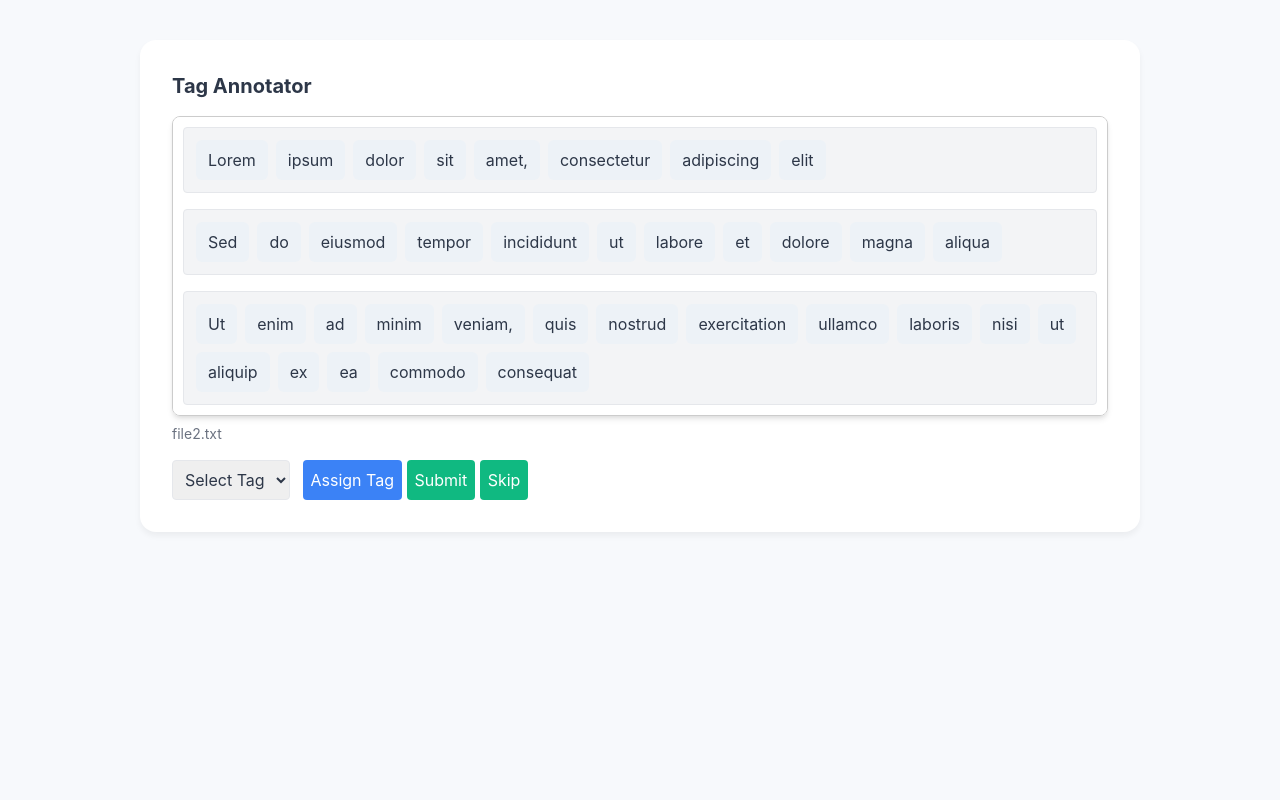
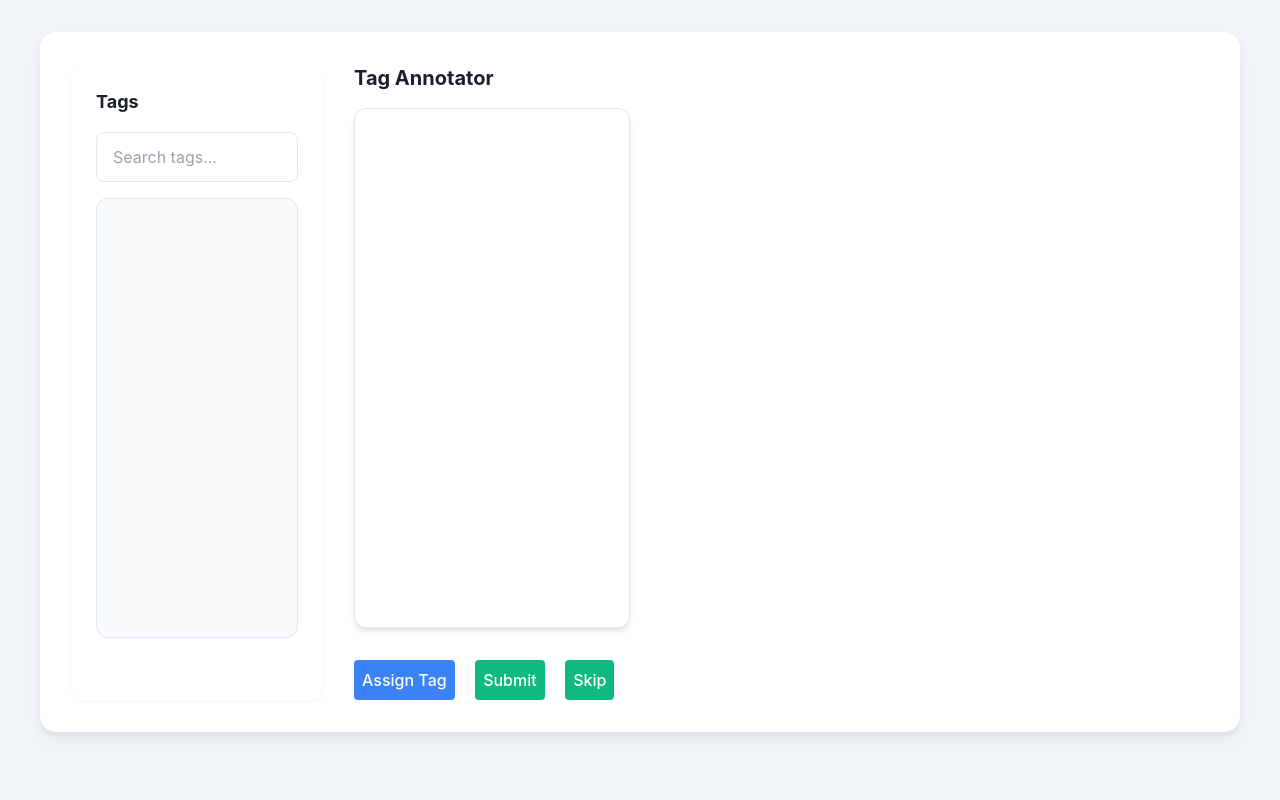
Before and after one commit to vaiva-a/NER_repo, a Django app: template tags/templates/tags/home.html in a window 1280 px wide. Run offline with Django 5.2, Linux system fonts and the light colour scheme; the template is opened without the code that fills it, so the values that code supplies are empty.

Commit message:
search tag

```diff
--- a/tagproject/picked_files.json
+++ b/tagproject/picked_files.json
@@ -1 +1 @@
-["file1.txt"]
+["file1.txt", "file2.txt"]
--- /dev/null
+++ b/tagproject/text_files/neww.txt
@@ -0,0 +1,5 @@
+Vikram, a software engineer at Google, was invited to a global AI conference at IISC Bangalore. Excited about the trip, he booked his flight from Delhi to Bangalore and made a list of places to visit. Upon arrival, he checked into The Leela Palace and enjoyed a traditional South Indian thali at Mavalli Tiffin Room (MTR). After lunch, he visited Lalbagh Botanical Garden, where he admired the glass house and bought a bonsai plant from a nearby nursery.
+The next day, Vikram attended the conference at IISC, where he met Dr. Ananya Rao, a leading researcher in Natural Language Processing (NLP). They discussed recent advancements in Kannada NER models and the challenges of building multilingual AI systems. During a break, they sipped filter coffee and enjoyed Mysore Pak while discussing their research papers.
+After the conference, Vikram decided to explore the city. He visited Cubbon Park, walked through UB City Mall, and bought a handcrafted sandalwood idol from Cauvery Handicrafts Emporium. In the evening, he had dinner at Vidyarthi Bhavan, where he relished crispy Masala Dosa and a glass of badam milk.
+The following morning, he took a cab to Mysore, where he visited the Mysore Palace and learned about its rich history. He also went to Chamundi Hills, where he saw the massive Nandi statue. Before heading back, he had a delicious plate of Bisibele Bath at a local restaurant and purchased Mysore silk sarees for his family.
+Back in Bangalore, Vikram spent his final evening at Toit, a famous brewery, where he met his college friend Rahul, who worked at Infosys. They reminisced about their student days at IIT Bombay while enjoying a plate of paneer tikka. Before leaving, he picked up a brass lamp from a local market as a souvenir. The next morning, he flew back to Delhi, feeling inspired and eager to implement new ideas in AI research.
--- a/tags/templates/tags/home.html
+++ b/tags/templates/tags/home.html
@@ -1,81 +1,214 @@
 {% load static %}
 <!DOCTYPE html>
 <html lang="en">
+
 <head>
     <title>Tag Manager</title>
     <link href="https://cdnjs.cloudflare.com/ajax/libs/tailwindcss/2.2.19/tailwind.min.css" rel="stylesheet">
     <style>
         body {
-            background-color: #f7f9fc;
-            color: #2d3748;
-            font-family: -apple-system, BlinkMacSystemFont, "Segoe UI", Roboto, sans-serif;
+            background-color: #f0f4f8;
+            color: #1a202c;
+            font-family: 'Inter', -apple-system, BlinkMacSystemFont, "Segoe UI", Roboto, sans-serif;
+            min-height: 100vh;
+            padding: 2rem;
         }
 
         .container {
-            max-width: 1000px;
-            margin: 40px auto;
-            padding: 32px;
+            max-width: 1200px;
+            margin: 0 auto;
+            padding: 2rem;
             background: white;
-            border-radius: 16px;
-            box-shadow: 0 4px 6px rgba(0, 0, 0, 0.05);
+            border-radius: 1rem;
+            box-shadow: 0 4px 6px rgba(0, 0, 0, 0.05),
+                0 10px 15px rgba(0, 0, 0, 0.03);
+            display: flex;
+            gap: 2rem;
+        }
+
+        .tag-container {
+            width: 250px;
+            /* Made slightly narrower */
+            background: #ffffff;
+            border-radius: 0.75rem;
+            padding: 1.5rem;
+            box-shadow: 0 2px 4px rgba(0, 0, 0, 0.04);
+        }
+
+        .tag-list {
+            background: #f8fafc;
+            border: 1px solid #e2e8f0;
+            border-radius: 0.75rem;
+            height: 55vh;
+            /* Reduced height */
+            overflow-y: auto;
+            padding: 0.75rem;
+            margin-top: 1rem;
+            scrollbar-width: thin;
+            scrollbar-color: #cbd5e0 #f8fafc;
+        }
+
+        .tag-list::-webkit-scrollbar {
+            width: 6px;
+        }
+
+        .tag-list::-webkit-scrollbar-track {
+            background: #f8fafc;
+        }
+
+        .tag-list::-webkit-scrollbar-thumb {
+            background-color: #cbd5e0;
+            border-radius: 3px;
+        }
+
+        .tag-list div {
+            padding: 0.75rem;
+            cursor: pointer;
+            transition: all 0.2s ease;
+            border-radius: 0.5rem;
+            margin-bottom: 0.25rem;
+        }
+
+        .tag-list div:hover {
+            background: #edf2f7;
+            transform: translateX(4px);
+        }
+
+        #tagSearch {
+            width: 100%;
+            padding: 0.75rem 1rem;
+            border: 1px solid #e2e8f0;
+            border-radius: 0.5rem;
+            margin-top: 1rem;
+            transition: all 0.2s ease;
+        }
+
+        #tagSearch:focus {
+            outline: none;
+            border-color: #4299e1;
+            box-shadow: 0 0 0 3px rgba(66, 153, 225, 0.15);
+        }
+
+        .content-container {
+            flex: 1;
+            display: flex;
+            flex-direction: column;
+        }
+
+        #sentencesContainer {
+            flex-grow: 1;
+            background: #ffffff;
+            border-radius: 0.75rem;
+            padding: 1.5rem;
+            height: 65vh;
+            /* Slightly higher than tag list */
+            overflow-y: auto;
+            border: 1px solid #e2e8f0;
+            scrollbar-width: thin;
+            scrollbar-color: #cbd5e0 #ffffff;
+            margin-bottom: 1rem;
         }
 
         .word {
             display: inline-block;
             background: #edf2f7;
-            padding: 8px 12px;
-            margin: 4px;
-            border-radius: 6px;
+            padding: 0.5rem 0.75rem;
+            margin: 0.25rem;
+            border-radius: 0.5rem;
             cursor: pointer;
-            transition: all 0.2s ease;
+            transition: all 0.15s ease;
+            font-size: 0.95rem;
+            border: 1px solid transparent;
+        }
+
+        .word:hover {
+            background: #e2e8f0;
+            transform: translateY(-1px);
         }
 
         .word.selected {
             background: #4299e1;
             color: white;
+            border: 1px solid #3182ce;
+            box-shadow: 0 2px 4px rgba(66, 153, 225, 0.2);
         }
-        #sentencesContainer {
-            max-height: 300px;
-            /* Adjust height as needed */
-            overflow-y: auto;
-            /* Enable vertical scrolling */
-            padding: 10px;
-            border: 1px solid #ccc;
+
+        button {
+            padding: 0.75rem 1.5rem;
+            border-radius: 0.5rem;
+            font-weight: 500;
+            transition: all 0.2s ease;
+            margin-right: 1rem;
         }
-        #sentencesContainer {
-            max-height: 300px;
-            /* Adjust height as needed */
-            overflow-y: auto;
-            /* Enable vertical scrolling */
-            padding: 10px;
-            border: 1px solid #ccc;
+
+        button:hover {
+            transform: translateY(-1px);
+            box-shadow: 0 4px 6px rgba(0, 0, 0, 0.1);
+        }
+
+        .mb-4 {
+            margin-bottom: 1rem;
+        }
+
+        #currentFileName {
+            color: #718096;
+            font-size: 0.875rem;
+            margin: 1rem 0;
+        }
+
+        .controls {
+            margin-top: 1rem;
+            display: flex;
+            gap: 1rem;
+            padding-top: 0.5rem;
+            border-top: 1px solid #e2e8f0;
+        }
+
+        .assign-btn {
+            background: #4299e1;
+            color: white;
+        }
+
+        .submit-btn {
+            background: #48bb78;
+            color: white;
+        }
+
+        .skip-btn {
+            background: #ed8936;
+            color: white;
         }
     </style>
 </head>
+
 <body>
     <div class="container">
+        <div class="tag-container">
+            <h3 class="text-lg font-bold">Tags</h3>
+
+            <input type="text" id="tagSearch" class="p-2 border rounded w-full" placeholder="Search tags..."
+                onkeyup="filterTags()">
+            <div class="tag-list" id="tagList"></div>
+        </div>
+        <div>
             <h2 class="text-xl font-bold mb-4">Tag Annotator</h2>
             <div id="sentencesContainer" class="p-4 border rounded-lg bg-white shadow-md"
-            style="max-height: 300px; overflow-y: auto;"></div>
+                style="max-height: 600px; overflow-y: auto;"></div>
             <div id="currentFileName" class="text-sm text-gray-500 mt-2"></div>
-
-        <select id="tagSelector" class="mt-4 p-2 border rounded">
-            <option value="O">Select Tag</option>
-            {% for tag in tags %}
-            <option value="{{ tag }}">{{ tag }}</option>
-            {% endfor %}
-        </select>
-        <button onclick="assignTag()" class="ml-2 p-2 bg-blue-500 text-white rounded">Assign Tag</button>
-
+            <button id="assignTagButton" onclick="assignTag()" class="mt-4 p-2 bg-blue-500 text-white rounded">Assign
+                Tag</button>
             <button onclick="submitFile()" class="mt-4 p-2 bg-green-500 text-white rounded">Submit</button>
-
             <button class="mt-4 p-2 bg-green-500 text-white rounded" onclick="skipFile()">Skip</button>
+        </div>
     </div>
 
     <script>
         let lines = [];
         let fileName = "";
         let allTagData = [];
+        const tag1 = "{{ tags|safe}}"; //might get slow..change to api fetch
+        const tags = JSON.parse(tag1.replace(/'/g, '"'));
+        console.log(tags);
 
         document.addEventListener('DOMContentLoaded', () => {
             fetch('/get_paragraph/')
@@ -88,7 +221,42 @@
                         document.getElementById('currentFileName').innerText = data.filename;
                     }
                 });
+            populateTagList();
         });
+
+        document.addEventListener('keydown', (event) => {
+            if (event.ctrlKey && event.key === 'a') {
+                event.preventDefault();
+                assignTag();
+            }
+        });
+
+        function populateTagList() {
+            let tagListDiv = document.getElementById("tagList");
+            tagListDiv.innerHTML = "";
+
+            tags.forEach(tag => {
+                let tagDiv = document.createElement("div");
+                console.log(tag);
+                tagDiv.innerText = tag;
+                tagDiv.value = tag;
+                tagDiv.onclick = () => selectTag(tag);
+                tagListDiv.appendChild(tagDiv);
+            });
+        }
+
+        function filterTags() {
+            let query = document.getElementById("tagSearch").value.toLowerCase();
+            let tagListDiv = document.getElementById("tagList");
+            let tagItems = tagListDiv.children;
+            for (let item of tagItems) {
+                item.style.display = item.innerText.toLowerCase().includes(query) ? "block" : "none";
+            }
+        }
+
+        function selectTag(tag) {
+            document.getElementById("tagSearch").value = tag;
+        }
 
         function displayAllLines() {
             let sentencesContainer = document.getElementById('sentencesContainer');
@@ -131,26 +299,27 @@
                 alert("Select a word first!");
                 return;
             }
-    let selectedTag = document.getElementById('tagSelector').value;
+            let selectedTag = document.getElementById('tagSearch').value;
+            if (!tags.includes(selectedTag)) {
+                alert("Invalid tag!");
+                return;
+            }
             let sentenceIndex = selectedWordDiv.dataset.sentenceIndex;
             let wordIndex = selectedWordDiv.dataset.wordIndex;
             allTagData[sentenceIndex].annotations[wordIndex].tag = selectedTag;
-    console.log(allTagData);
 
-    // Color mapping for tags
             const tagColors = {
                 'person': 'blue',
                 'location': 'green',
-        'object':'orange',
-        'building':'brown',
-        'O': '#edf2f7', // default color for untagged words
-        // Add more tags and colors as needed
+                'object': 'orange',
+                'building': 'brown',
+                'None': '#edf2f7',
             };
 
-    // Set background and text color based on the tag
-    selectedWordDiv.style.backgroundColor = tagColors[selectedTag] || 'lightblue'; // Default to light gray
-    selectedWordDiv.style.color = selectedTag === 'O' ? '#2d3748' : 'white'; // Black text for untagged words, white for others
+            selectedWordDiv.style.backgroundColor = tagColors[selectedTag] || 'lightblue';
+            selectedWordDiv.style.color = selectedTag === 'None' ? '#2d3748' : 'white';
         }
+
 
         function submitFile() {
             let formattedTagData = allTagData.map(sentenceData => {
@@ -203,4 +372,5 @@
 
     </script>
 </body>
+
 </html>
--- a/tags/views.py
+++ b/tags/views.py
@@ -3,6 +3,7 @@
 from django.contrib.auth import authenticate,login
 from django.contrib.auth.decorators import login_required
 from django.views.decorators.csrf import csrf_exempt
+from django.contrib.admin.views.decorators import staff_member_required
 from django.contrib.auth.models import User
 import json
 from .models import TagManager,Admin,Annotators
@@ -16,8 +17,10 @@
 @login_required(login_url='')
 def home(request):
     tag_manager = TagManager.get_instance()
+
     return render(request, 'tags/home.html', {'tags': tag_manager.tags})
 
+@staff_member_required
 @login_required(login_url='')
 def adminhome(request):
     tag_manager = TagManager.get_instance()
@@ -281,49 +284,30 @@
 
 def login_page(request):
     if request.method == "POST":
-        # admin_user = Admin.objects.create(username="admin", password="admin")
-        username = request.POST.get('username')
-        password = request.POST.get('password')
+        username = request.POST.get("username")
+        password = request.POST.get("password")
 
         user = authenticate(request, username=username, password=password)
-        # Check for admin login
-        try:
 
-            print("here1")
-            admin_user = Admin.objects.get(username=username, password=password)
-            print(admin_user,user)
-            if admin_user and user is not None:
-                print("Admin authenticated")
-                login(request,user)
-                return redirect('/adminhome')  # Redirect to admin home
+        if user is not None:
+            login(request, user)
+            print(f"User {user.username} authenticated successfully.")
 
-            else:
-                return render(request, 'registration/login.html')
+            # Check if the user is an admin (Django built-in system)
+            if user.is_staff or user.is_superuser:
+                print("Redirecting to admin home")
+                return redirect("/adminhome")
 
-        except Admin.DoesNotExist:
-            pass  # Proceed to user login check if not admin
+            # Otherwise, redirect to user home
+            print("Redirecting to user home")
+            return redirect("/home")
 
-        # Check for annotator login
-        try:
-            print("here")
-            print(username,password)
-            annotator_user = Annotators.objects.get(username=username, password=password)
-            print(annotator_user,user)
-            if annotator_user and user is not None:
-                print("Annotator authenticated")
-                login(request,user)
-                return redirect('/home')  # Redirect to user home
-            else:
-                print("doesnt exist")
-                return render(request, 'registration/login.html')
-        except Annotators.DoesNotExist:
-            pass
+        else:
+            print("Invalid credentials")
+            return render(request, "registration/login.html", {"msg": "Invalid username or password"})
 
-        # If neither admin nor user credentials match
-        err_msg = {"msg": "Username or password is wrong, please try again"}
-        return render(request, 'registration/login.html', err_msg)
+    return render(request, "registration/login.html")
 
-    return render(request, 'registration/login.html')
 
 UPLOAD_DIR = os.path.join(settings.BASE_DIR, 'tagproject', 'text_files')
 
```
Also changed, not shown: db.sqlite3, 1 other file. Lines whose indentation alone changed are shown as unchanged.
